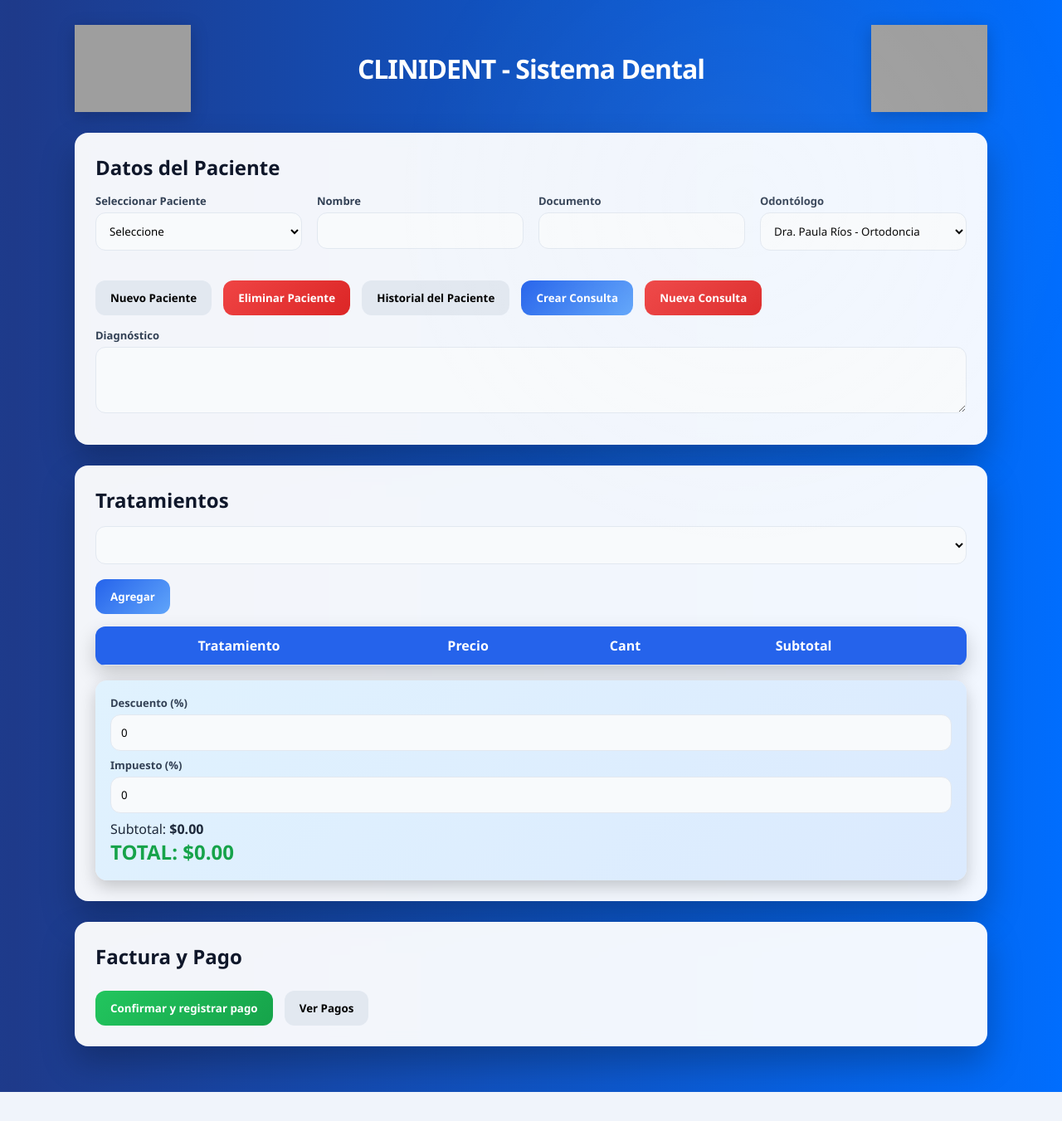
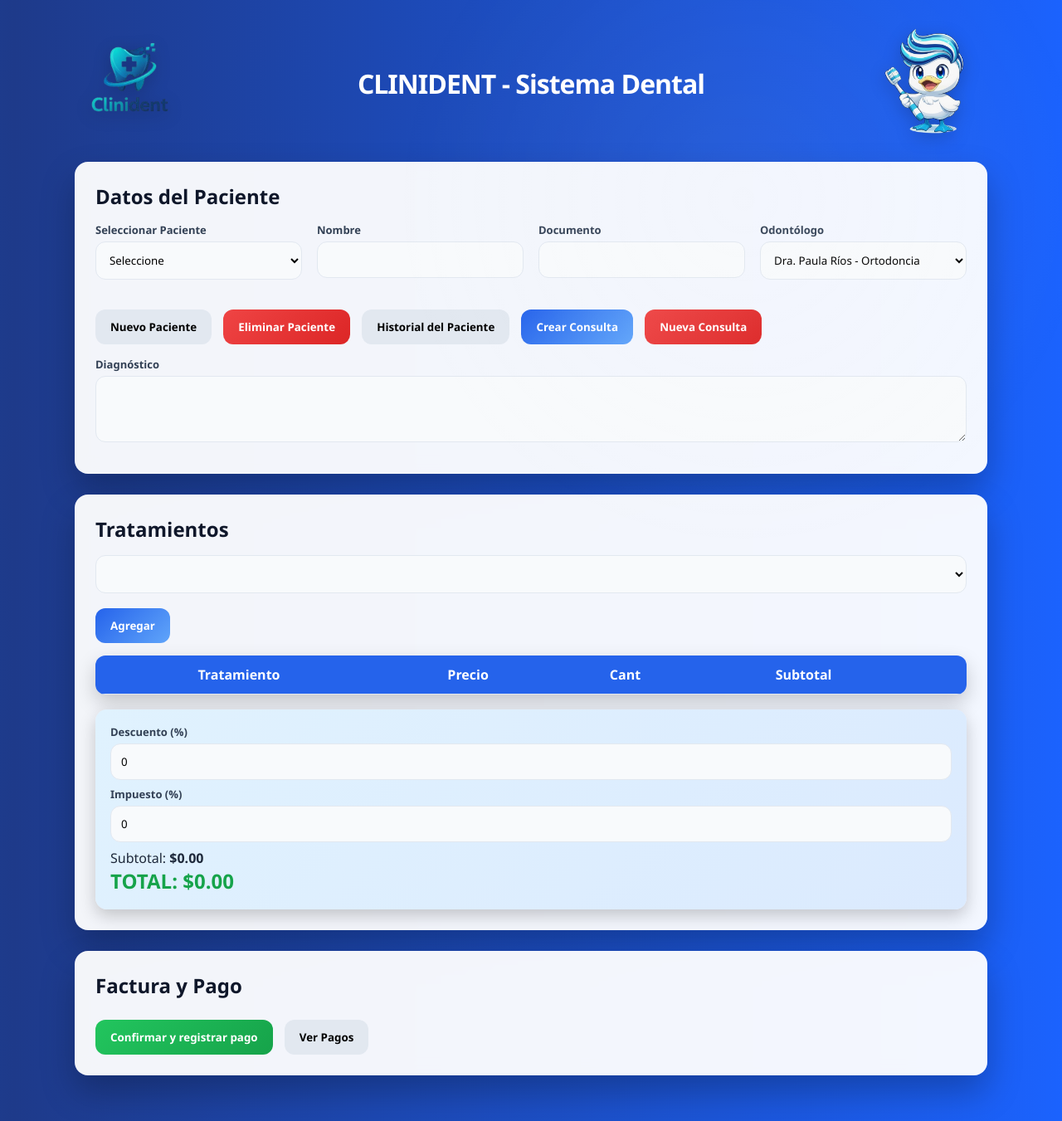
Before and after one commit to kevintorres1826/CLINIDENT, a PHP site: page / in a window 1280 px wide. Shown: the whole page at 83% size. Before the commit the page ends 1316 px from the top, so only its background shows below. Run offline with PHP 8.4, Linux system fonts and the light colour scheme; lists and menus that the app fills with data are empty; grey boxes are pictures that could not be loaded.

Commit message:
actualizaciones

```diff
--- a/Facturacion/styles.css
+++ b/Facturacion/styles.css
@@ -14,9 +14,9 @@
 body {
   background: linear-gradient(
     270deg,
-    #006eff,
+    #1b63ff,
     #1e3a8a,
-    #0071db,
+    #0084ff,
     #1e3a8a
   );
   background-size: 300% 300%;
```
Also changed, not shown: Facturacion/clinident_logo.png (added), Facturacion/mascota.png (added).
